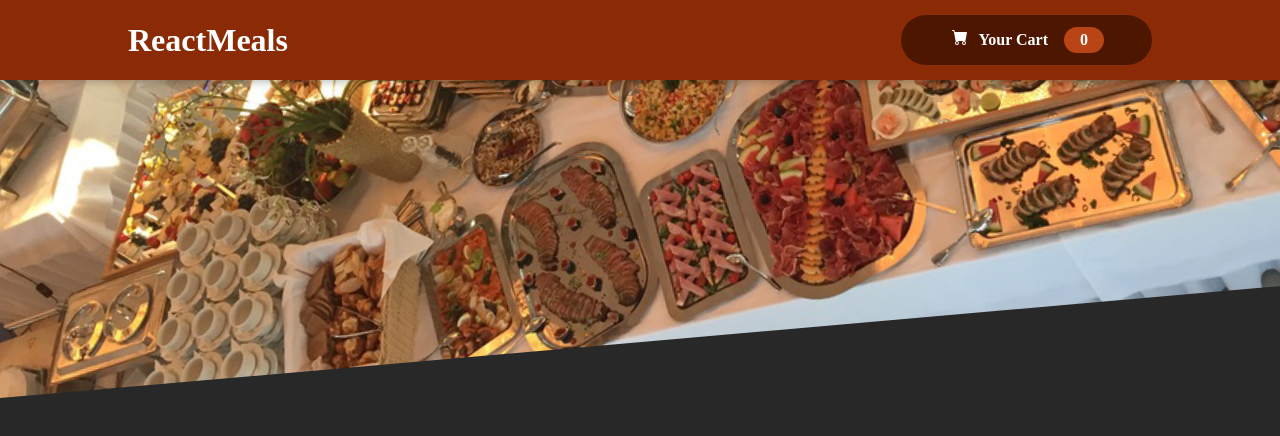
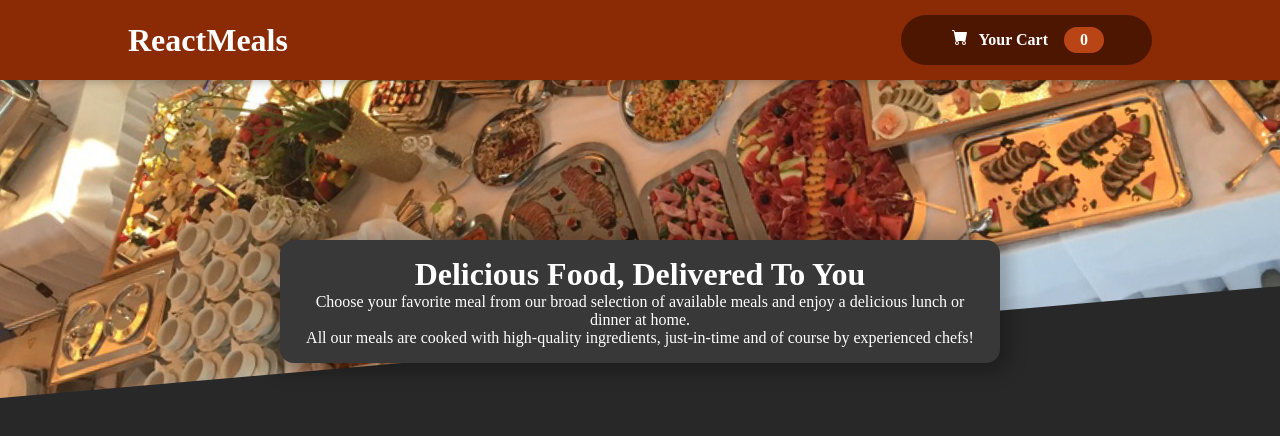
Before and after one commit to aimgodheretest/Restraunt-App, a React (Vite) app: page / in a window 1280 px wide. Shown: the top 436 px of the page. Built offline with nearby package versions, Linux system fonts and the light colour scheme.

Commit message:
add Meals component and MealSummary with styling

```diff
--- a/src/App.jsx
+++ b/src/App.jsx
@@ -1,9 +1,13 @@
 import Header from "./components/Layout/Header";
+import Meals from "./components/Meals/Meals";
 
 function App() {
   return (
     <>
       <Header />
+      <main>
+        <Meals />
+      </main>
     </>
   );
 }
--- /dev/null
+++ b/src/components/Meals/MealSummary.jsx
@@ -0,0 +1,18 @@
+import classes from "./MealSummary.module.css";
+function MealSummary() {
+  return (
+    <section className={classes.summary}>
+      <h2>Delicious Food, Delivered To You</h2>
+      <p>
+        Choose your favorite meal from our broad selection of available meals
+        and enjoy a delicious lunch or dinner at home.
+      </p>
+      <p>
+        All our meals are cooked with high-quality ingredients, just-in-time and
+        of course by experienced chefs!
+      </p>
+    </section>
+  );
+}
+
+export default MealSummary;
--- /dev/null
+++ b/src/components/Meals/MealSummary.module.css
@@ -0,0 +1,18 @@
+.summary {
+    text-align: center;
+    max-width: 45rem;
+    width: 90%;
+    margin: auto;
+    margin-top: -10rem;
+    position: relative;
+    background-color: #383838;
+    color: white;
+    border-radius: 14px;
+    padding: 1rem;
+    box-shadow: 0 1px 18px 10px rgba(0, 0, 0, 0.25);
+}
+
+.summary h2 {
+    font-size: 2rem;
+    margin-top: 0;
+}
--- /dev/null
+++ b/src/components/Meals/Meals.jsx
@@ -0,0 +1,9 @@
+import MealSummary from './MealSummary'
+
+function Meals() {
+  return (
+    <MealSummary/>
+  )
+}
+
+export default Meals
```
